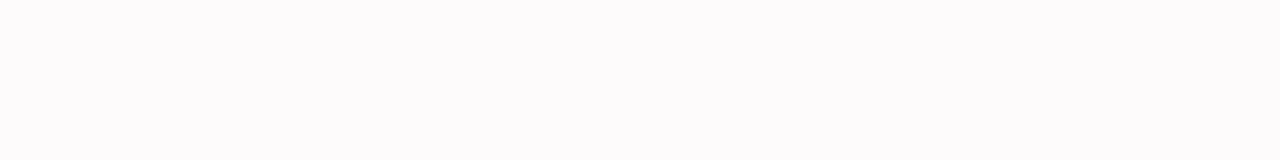
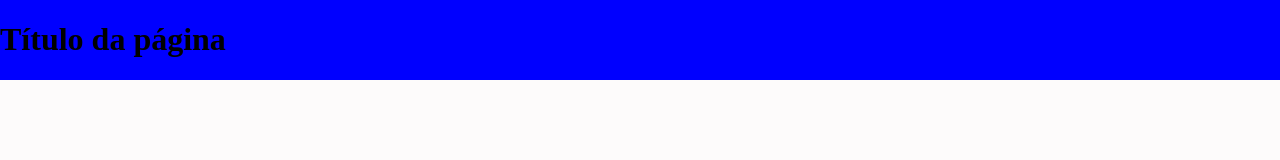
Before and after one commit to sergioajiki/lesson-learned, a website: page index.html in a window 1280 px wide. Drawn offline with Linux system fonts and the light colour scheme.

Commit message:
requisito 2

```diff
--- a/index.html
+++ b/index.html
@@ -6,6 +6,11 @@
     <title>Document</title>
 </head>
 <body>
-
+    <!-- Adicione uma barra superior com um título -->
+    <Header>
+    <div id="cabecalho">
+    <h1 id="titulo">Título da página</h1>
+    </div>
+    </Header>
 </body>
 </html>
--- a/style.css
+++ b/style.css
@@ -1,3 +1,15 @@
+/* Adicione uma cor de fundo específica para a página */
 body {
     background-color: rgb(253, 251, 251);
 }
+
+#cabecalho {
+    background-color:blue ;
+    position: fixed;
+    top: 0;
+    left: 0;
+    right: 0;
+}
+#titulo {
+
+}
```
